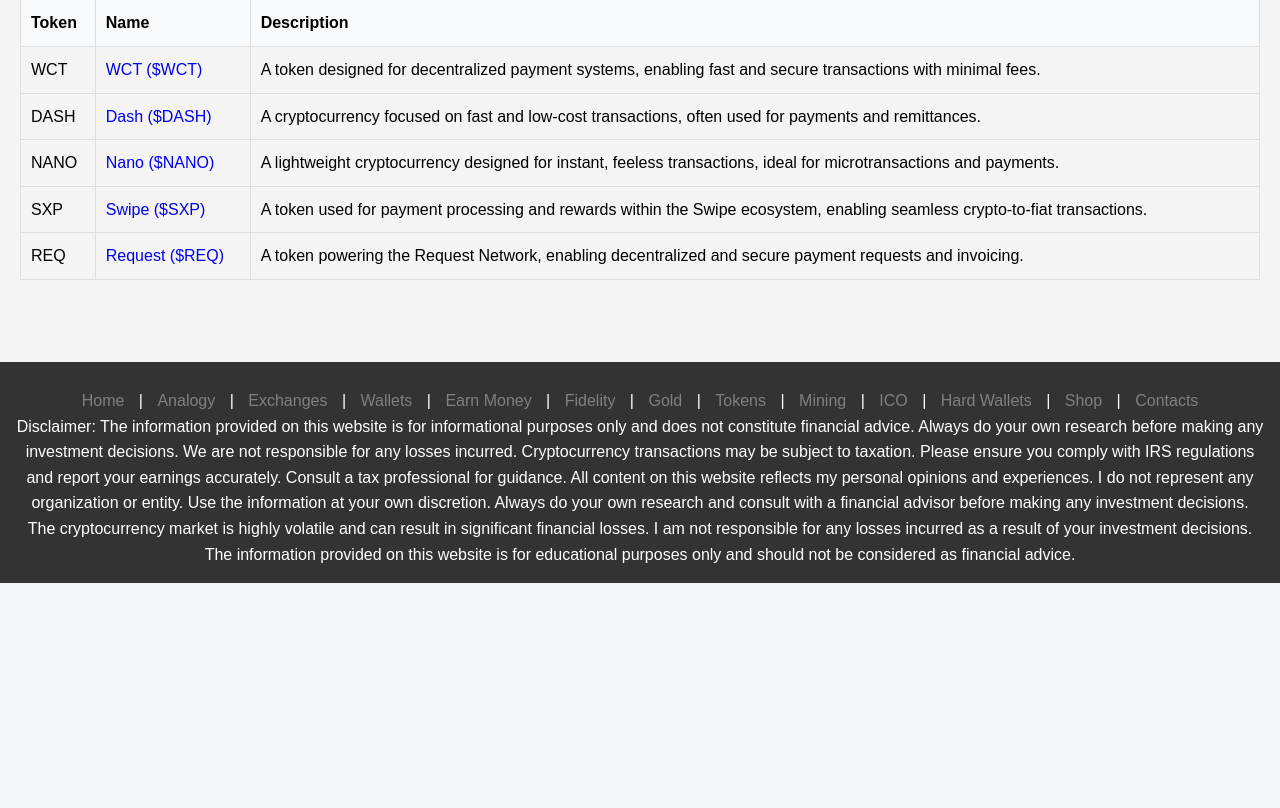
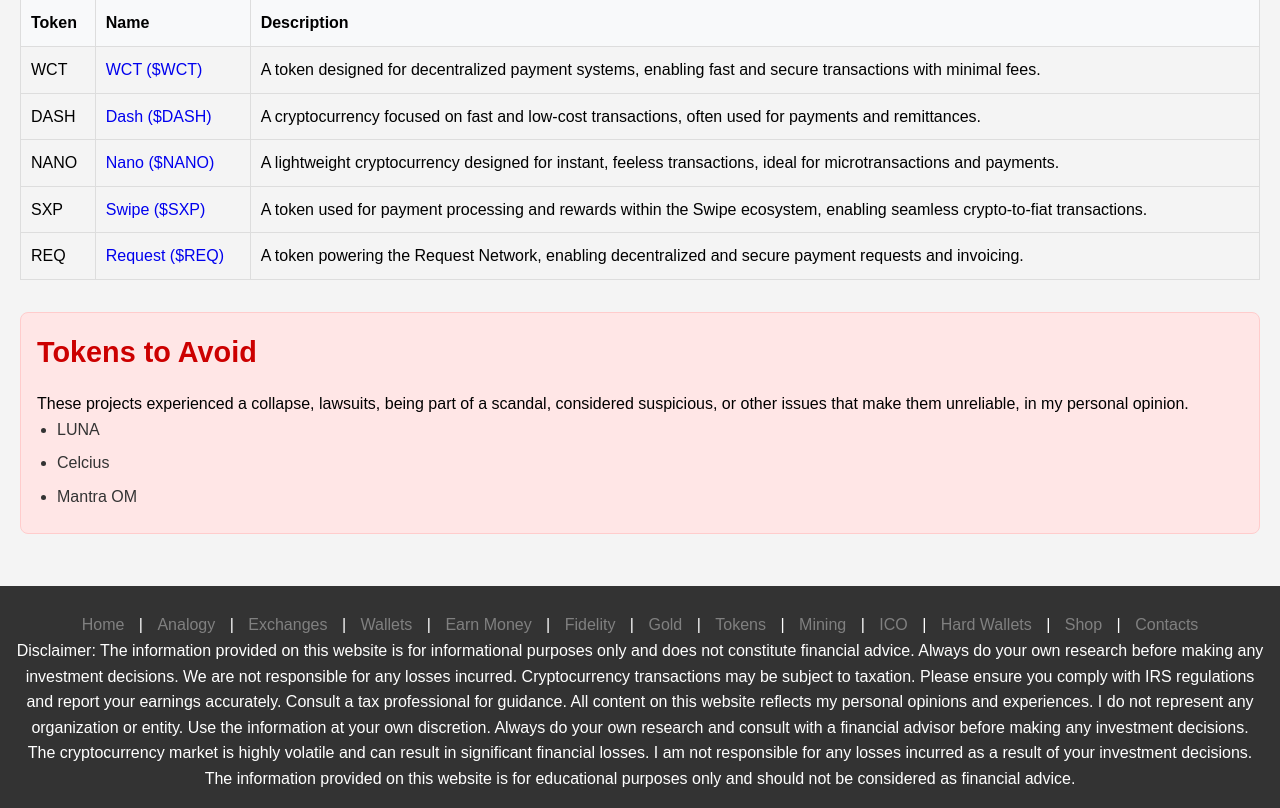
Before and after one commit to BusyStas/stasclub, a Flask app: page /tokens in a window 1280 px wide. Shown: the part 5219-6027 px from the top of the page. Before the commit the page ends 5802 px from the top, so only its background shows below. Run offline with Flask 3, Linux system fonts and the light colour scheme.

Commit message:
tokens to avoid

```diff
--- a/static/styles.css
+++ b/static/styles.css
@@ -46,7 +46,7 @@
 
 .card-container {
     display: grid;
-    grid-template-columns: repeat(auto-fit, minmax(250px, 1fr)); /* Adjusted min width to fit 4 cards */
+    grid-template-columns: repeat(auto-fit, minmax(400px, 1fr)); /* Adjusted min width to fit 4 cards */
     gap: 2rem; /* Adjust gap between cards */
     padding: 2rem; /* Adjust padding around the card container */
     max-width: 1200px;
@@ -357,3 +357,28 @@
     max-width: 100%;
     margin: 0 auto;
 }
+
+.tokens-to-avoid {
+    margin-top: 2rem;
+    padding: 1rem;
+    background-color: #ffe6e6; /* Light red background */
+    border: 1px solid #ffcccc; /* Light red border */
+    border-radius: 8px;
+}
+
+.tokens-to-avoid h2 {
+    font-size: 1.8rem;
+    color: #cc0000; /* Red color for emphasis */
+    margin-bottom: 1rem;
+}
+
+.tokens-to-avoid ul {
+    list-style-type: disc;
+    padding-left: 20px;
+}
+
+.tokens-to-avoid li {
+    font-size: 1rem;
+    color: #333;
+    margin-bottom: 0.5rem;
+}
--- a/templates/tokens.html
+++ b/templates/tokens.html
@@ -704,6 +704,18 @@
                 </tbody>
             </table>
         </section>
+        <div class="tokens-to-avoid">
+            <h2>Tokens to Avoid</h2>
+            <p>
+                These projects experienced a collapse, lawsuits, being part of a scandal,
+                    considered suspicious, or other issues that make them unreliable, in my personal opinion.
+            </p>
+            <ul>
+                <li>LUNA</li>
+                <li>Celcius</li>
+                <li>Mantra OM</li>
+            </ul>
+        </div>
     </main>
 
     <footer>
```
